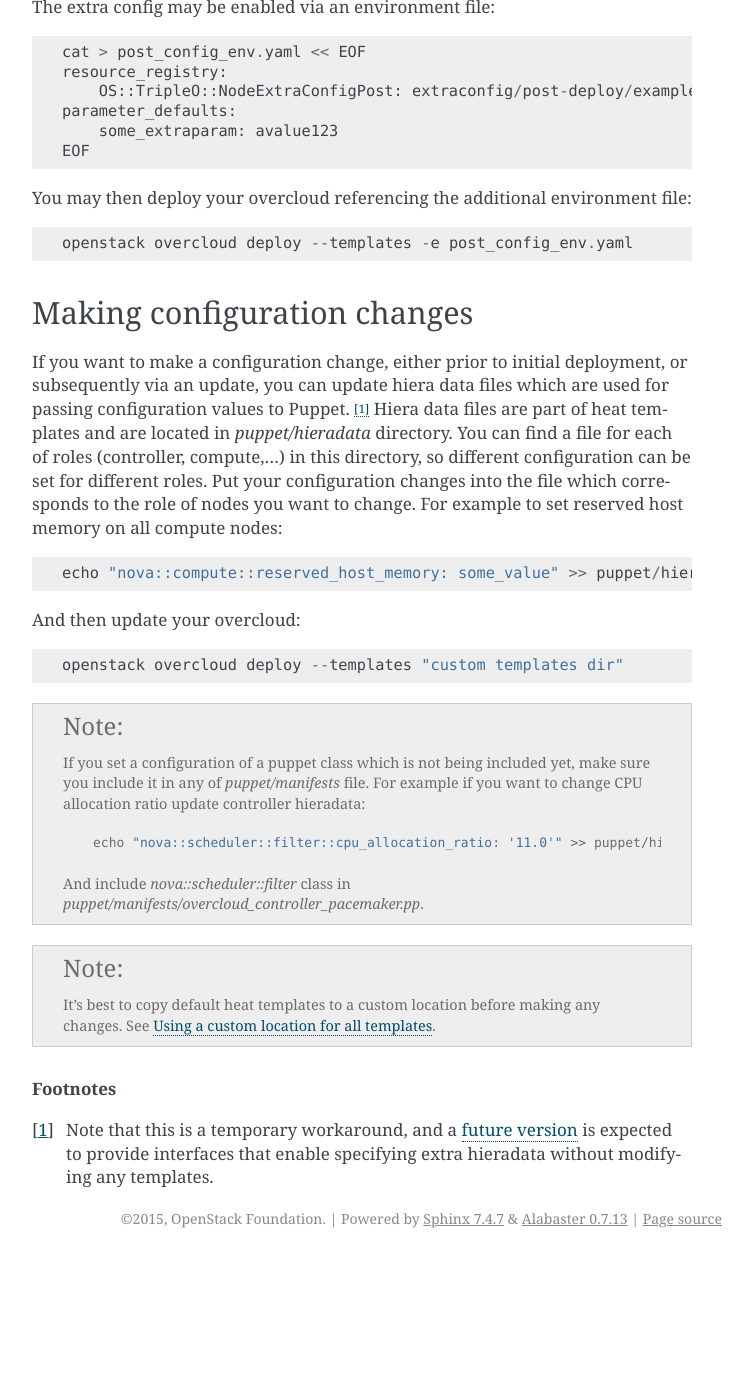
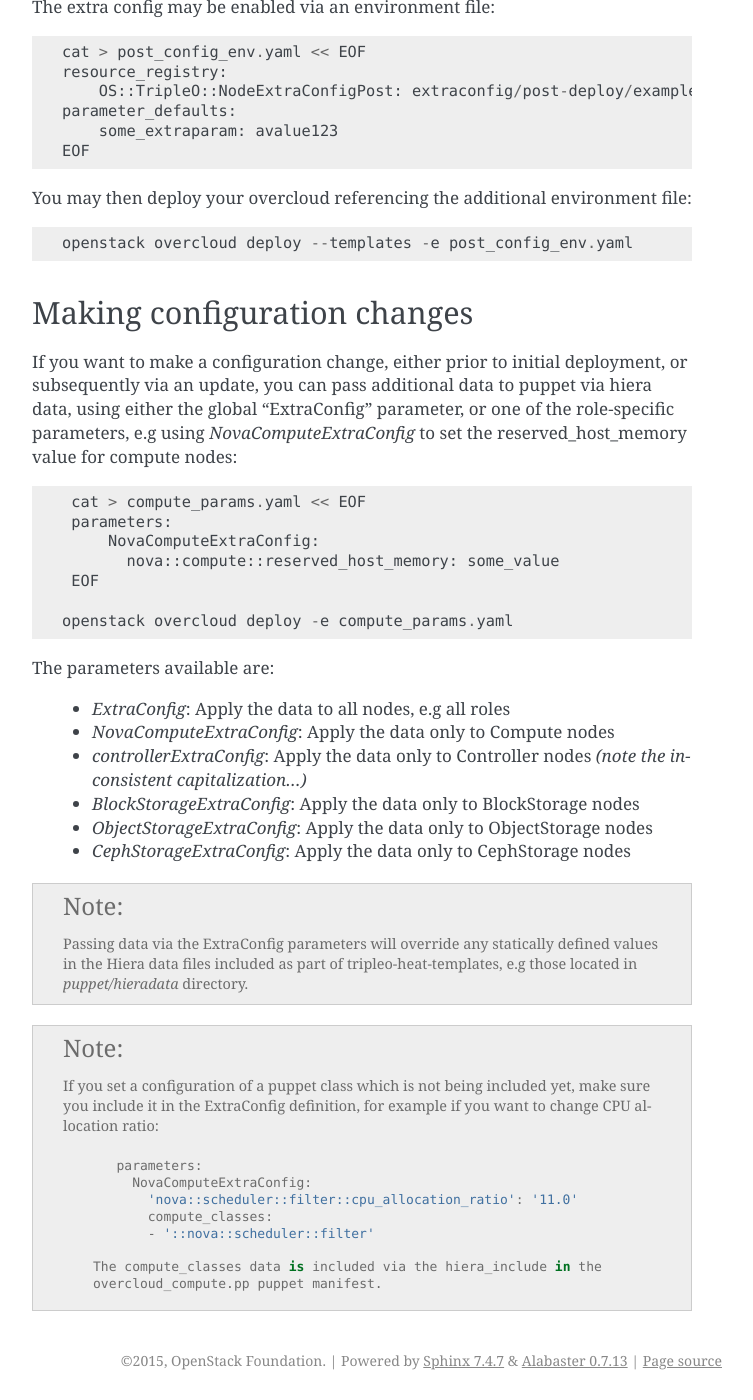
Before and after one commit to openstack-archive/tripleo-docs, a Sphinx documentation site: the page built from doc/source/advanced_deployment/extra_config.rst, in a window 1280 px wide and 1400 px high, scrolled down 3624 px. Shown: the whole window, without its empty margins (388-1141 px from the left). Built offline with Sphinx 7.4.7, drawn with Linux system fonts in a browser that asks for light colours; before the commit the page ends 4882 px from its top, so only the background shows below that.

Commit message:
Update docs to show using ExtraConfig parameters
The templates now support using the various ExtraConfig parameters to
override hieradata values, so we no longer need to document hacking
the statically defined t-h-t values.

Change-Id: I42e746ab025a5b5e6e2296dc8f851dacdfe38994

```diff
--- a/doc/source/advanced_deployment/extra_config.rst
+++ b/doc/source/advanced_deployment/extra_config.rst
@@ -192,40 +192,46 @@ Making configuration changes
 ----------------------------
 
 If you want to make a configuration change, either prior to initial deployment,
-or subsequently via an update, you can update hiera data files which
-are used for passing configuration values to Puppet. [#]_ Hiera data files
-are part of heat templates and are located in `puppet/hieradata` directory.
-You can find a file for each of roles (controller, compute,...) in this
-directory, so different configuration can be set for different roles. Put
-your configuration changes into the file which corresponds to the role
-of nodes you want to change. For example to set reserved host memory on
-all compute nodes::
+or subsequently via an update, you can pass additional data to puppet via hiera
+data, using either the global "ExtraConfig" parameter, or one of the role-specific
+parameters, e.g using `NovaComputeExtraConfig` to set the reserved_host_memory
+value for compute nodes::
 
-   echo "nova::compute::reserved_host_memory: some_value" >> puppet/hieradata/compute.yaml
 
-And then update your overcloud::
+    cat > compute_params.yaml << EOF
+    parameters:
+        NovaComputeExtraConfig:
+          nova::compute::reserved_host_memory: some_value
+    EOF
 
-   openstack overcloud deploy --templates "custom templates dir"
+   openstack overcloud deploy -e compute_params.yaml
+
+The parameters available are:
+
+  * `ExtraConfig`: Apply the data to all nodes, e.g all roles
+  * `NovaComputeExtraConfig`: Apply the data only to Compute nodes
+  * `controllerExtraConfig`: Apply the data only to Controller nodes *(note the inconsistent capitalization...)*
+  * `BlockStorageExtraConfig`: Apply the data only to BlockStorage nodes
+  * `ObjectStorageExtraConfig`: Apply the data only to ObjectStorage nodes
+  * `CephStorageExtraConfig`: Apply the data only to CephStorage nodes
+
+.. note::
+
+    Passing data via the ExtraConfig parameters will override any statically
+    defined values in the Hiera data files included as part of tripleo-heat-templates,
+    e.g those located in `puppet/hieradata` directory.
 
 .. note::
 
    If you set a configuration of a puppet class which is not being included
-   yet, make sure you include it in any of `puppet/manifests` file. For example
-   if you want to change CPU allocation ratio update controller hieradata::
+   yet, make sure you include it in the ExtraConfig definition, for example
+   if you want to change CPU allocation ratio::
 
-      echo "nova::scheduler::filter::cpu_allocation_ratio: '11.0'" >> puppet/hieradata/controller.yaml
+       parameters:
+         NovaComputeExtraConfig:
+           'nova::scheduler::filter::cpu_allocation_ratio': '11.0'
+           compute_classes:
+           - '::nova::scheduler::filter'
 
-   And include `nova::scheduler::filter` class in `puppet/manifests/overcloud_controller_pacemaker.pp`.
-
-.. note::
-
-   It's best to copy default heat templates to a custom location before making
-   any changes. See :ref:`custom-template-location`.
-
-.. rubric:: Footnotes
-
-.. [#]  Note that this is a temporary workaround, and a `future version`_ is
-   expected to provide interfaces that enable specifying extra hieradata
-   without modifying any templates.
-
-.. _future version: https://bugzilla.redhat.com/show_bug.cgi?id=1243971
+    The compute_classes data is included via the hiera_include in the
+    overcloud_compute.pp puppet manifest.
```
